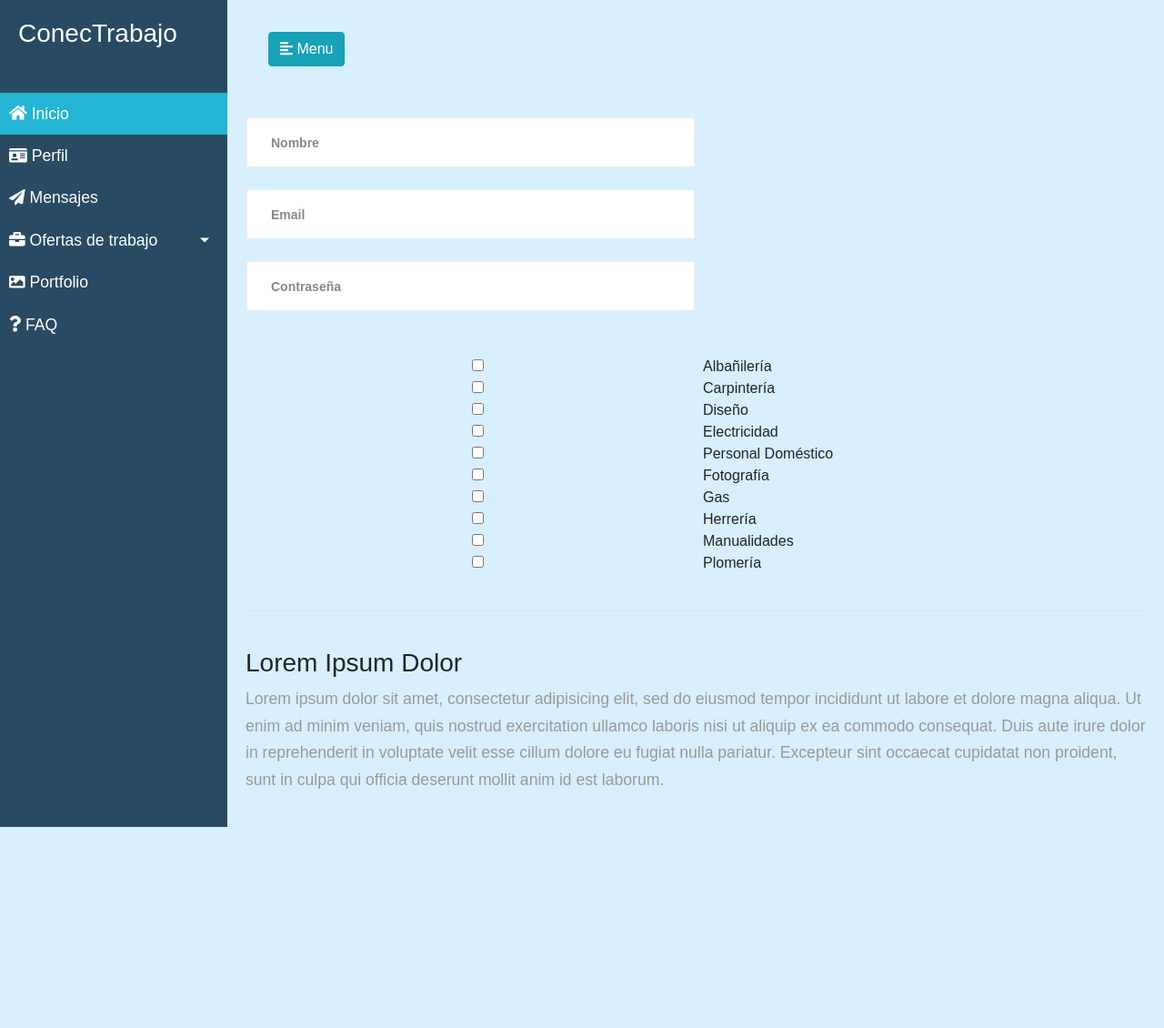
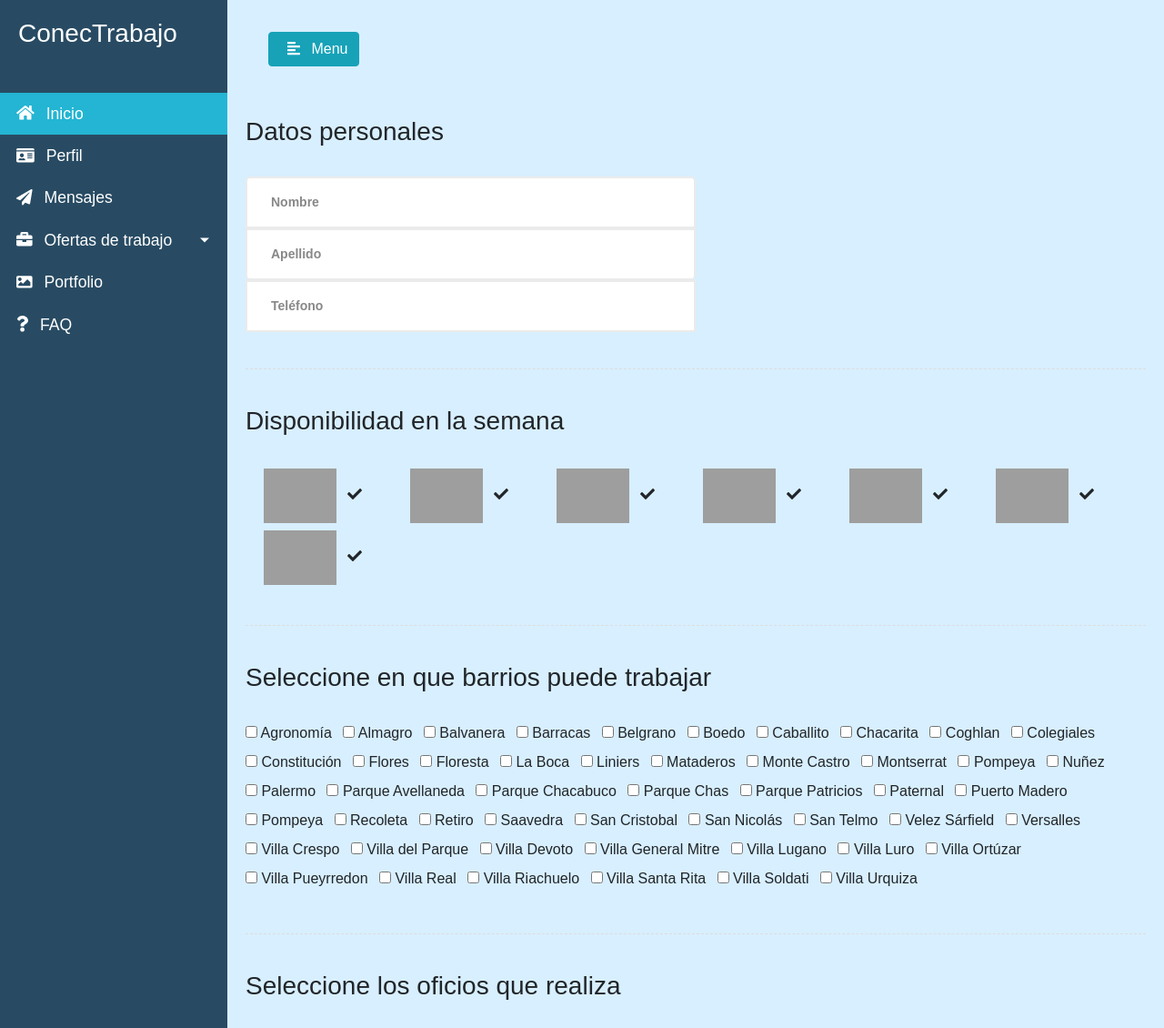
Before and after one commit to Nide90/APP-COMMIT, a PHP site: page /editar-perfil.html in a window 1280 px wide. Shown: the top 1130 px of the page at 91% size. Before the commit the page ends 909 px from the top, so only its background shows below. Run offline with PHP 8.4, Linux system fonts and the light colour scheme; some libraries are stand-ins or nearby versions; grey boxes are pictures that could not be loaded.

Commit message:
Add files via upload

```diff
--- a/editar-perfil/editar-perfil.css
+++ b/editar-perfil/editar-perfil.css
@@ -261,19 +261,79 @@ a.article:hover {
     border-top-left-radius: 5px;
     border-top-right-radius: 5px; }
 
-  #contraseña {
+  #apellido {
     border-bottom-left-radius: 5px;
     border-bottom-right-radius: 5px; }
 
-  #email {
-    border: none;
-    border-left: solid 2px #ebebeb;
-    border-right: solid 2px #ebebeb; }
+    .check{
+        display: inline-block!important;
+        align-items: flex-start;
+        margin-right: 1vh !important;
+    }
 
-    .check{
-        display: inline !important;
-        padding-left: 1vh !important;
-        align-items: flex-start;
+    .elementos{
+        display: inline-block;
+    }
+
+    .oficios{
+        width: auto !important;
+    }
+
+    option{
+        width: 100%;
+        height: 2vh;
+        font-family: 'Noto Sans KR', sans-serif;
+        font-size: 16px;
+    }
+
+    .nopad {
+        padding-left: 2vh !important;
+        padding-right: 2vh !important;
+        display: inline-block !important;
+        width: auto !important;
+    }
+
+    .disponibilidad{
+    padding: 0 !important;
+    margin-left: 0 !important;
+    }
+
+    /*image gallery*/
+    .image-checkbox {
+        cursor: pointer;
+        box-sizing: border-box;
+        -moz-box-sizing: border-box;
+        -webkit-box-sizing: border-box;
+        border: 4px solid transparent;
+        margin-bottom: 0;
+        outline: 0;
+    }
+    .image-checkbox input[type="checkbox"] {
+        display: none;
+    }
+
+    .image-checkbox-checked {
+        border-color: #284B63;
+    }
+    .image-checkbox .fa {
+      position: absolute;
+      color: #284B63;
+      background-color: #fff;
+      padding: 10px;
+      top: 0;
+      right: 0;
+    }
+    .image-checkbox-checked .fa {
+      display: block !important;
+    }
+
+    svg{
+        margin-left: 1vh !important;
+        margin-right: 1vh !important;
+    }
+
+    .calendario{
+        width: 10vh !important;
     }
 
 /* ---------------------------------------------------
--- a/editar-perfil/editar-perfil.html
+++ b/editar-perfil/editar-perfil.html
@@ -12,11 +12,11 @@
         integrity="sha384-9gVQ4dYFwwWSjIDZnLEWnxCjeSWFphJiwGPXr1jddIhOegiu1FwO5qRGvFXOdJZ4" crossorigin="anonymous">
     <link rel="stylesheet" href="editar-perfil.css">
     <script defer src="https://use.fontawesome.com/releases/v5.0.13/js/solid.js"
-        integrity="sha384-tzzSw1/Vo+0N5UhStP3bvwWPq+uvzCMfrN1fEFe+xBmv1C/AtVX5K0uZtmcHitFZ"
-        crossorigin="anonymous"></script>
+        integrity="sha384-tzzSw1/Vo+0N5UhStP3bvwWPq+uvzCMfrN1fEFe+xBmv1C/AtVX5K0uZtmcHitFZ" crossorigin="anonymous">
+    </script>
     <script defer src="https://use.fontawesome.com/releases/v5.0.13/js/fontawesome.js"
-        integrity="sha384-6OIrr52G08NpOFSZdxxz1xdNSndlD4vdcf/q2myIUVO0VsqaGHJsB0RaBE01VTOY"
-        crossorigin="anonymous"></script>
+        integrity="sha384-6OIrr52G08NpOFSZdxxz1xdNSndlD4vdcf/q2myIUVO0VsqaGHJsB0RaBE01VTOY" crossorigin="anonymous">
+    </script>
 
 </head>
 
@@ -92,58 +92,237 @@
                 </div>
             </nav>
 
+            <h3>Datos personales</h3>
+
+            <br>
+
             <div class="form-textbox">
                 <label for="nombre">Nombre</label>
                 <input type="textarea" name="nombre" id="nombre" />
             </div>
-            <br>
+
             <div class="form-textbox">
-                <label for="email">Email</label>
-                <input type="text" name="email" id="email" />
-            </div>
-            <br>
-            <div class="form-textbox">
-                <label for="contraseña">Contraseña</label>
-                <input type="text" name="contraseña" id="contraseña" />
-            </div>
-            <br><br>
-            <div class="checkbox">
-                <label class="check"><input type="checkbox" value="">Albañilería</label>
-                <label class="check"><input type="checkbox" value="">Carpintería</label>
-                <label class="check"><input type="checkbox" value="">Diseño</label>
-                <label class="check"><input type="checkbox" value="">Electricidad</label>
-                <label class="check"><input type="checkbox" value="">Personal Doméstico</label>
-                <label class="check"><input type="checkbox" value="">Fotografía</label>
-                <label class="check"><input type="checkbox" value="">Gas</label>
-                <label class="check"><input type="checkbox" value="">Herrería</label>
-                <label class="check"><input type="checkbox" value="">Manualidades</label>
-                <label class="check"><input type="checkbox" value="">Plomería</label>
+                <label for="apellido">Apellido</label>
+                <input type="textarea" name="apellido" id="apellido" />
             </div>
 
+            <div class="form-textbox">
+                <label for="telefono">Teléfono</label>
+                <input type="tel" name="telefono" id="telefono" />
+            </div>
 
             <div class="line"></div>
 
-            <h3>Lorem Ipsum Dolor</h3>
-            <p>Lorem ipsum dolor sit amet, consectetur adipisicing elit, sed do eiusmod tempor incididunt ut labore et
-                dolore magna aliqua. Ut enim ad minim veniam, quis nostrud exercitation ullamco laboris nisi ut aliquip
-                ex ea commodo consequat. Duis aute irure dolor in reprehenderit in voluptate velit esse cillum dolore eu
-                fugiat nulla pariatur. Excepteur sint occaecat cupidatat non proident, sunt in culpa qui officia
-                deserunt mollit anim id est laborum.</p>
+            <h3>Disponibilidad en la semana</h3>
+
+            <br>
+
+            <div class="container disponibilidad">
+                <div class="col-xs-4 col-sm-3 col-md-2 nopad text-center">
+                    <label class="image-checkbox">
+                        <img class="img-responsive calendario" src=..\imagenes\LUNES.png />
+                        <input type="checkbox" name="image[]" value="" />
+                        <i class="fa fa-check hidden"></i>
+                    </label>
                 </div>
+                <div class="col-xs-4 col-sm-3 col-md-2 nopad text-center">
+                    <label class="image-checkbox">
+                        <img class="img-responsive calendario" src=..\imagenes\MARTES.png />
+                        <input type="checkbox" name="image[]" value="" />
+                        <i class="fa fa-check hidden"></i>
+                    </label>
+                </div>
+                <div class="col-xs-4 col-sm-3 col-md-2 nopad text-center">
+                    <label class="image-checkbox">
+                        <img class="img-responsive calendario" src=..\imagenes\MIERCOLES.png />
+                        <input type="checkbox" name="image[]" value="" />
+                        <i class="fa fa-check hidden"></i>
+                    </label>
+                </div>
+                <div class="col-xs-4 col-sm-3 col-md-2 nopad text-center">
+                    <label class="image-checkbox">
+                        <img class="img-responsive calendario" src=..\imagenes\JUEVES.png />
+                        <input type="checkbox" name="image[]" value="" />
+                        <i class="fa fa-check hidden"></i>
+                    </label>
+                </div>
+                <div class="col-xs-4 col-sm-3 col-md-2 nopad text-center">
+                    <label class="image-checkbox">
+                        <img class="img-responsive calendario" src=..\imagenes\VIERNES.png />
+                        <input type="checkbox" name="image[]" value="" />
+                        <i class="fa fa-check hidden"></i>
+                    </label>
+                </div>
+                <div class="col-xs-4 col-sm-3 col-md-2 nopad text-center">
+                    <label class="image-checkbox">
+                        <img class="img-responsive calendario" src=..\imagenes\SABADO.png />
+                        <input type="checkbox" name="image[]" value="" />
+                        <i class="fa fa-check hidden"></i>
+                    </label>
+                </div>
+                <div class="col-xs-4 col-sm-3 col-md-2 nopad text-center">
+                    <label class="image-checkbox">
+                        <img class="img-responsive calendario" src=..\imagenes\DOMINGO.png />
+                        <input type="checkbox" name="image[]" value="" />
+                        <i class="fa fa-check hidden"></i>
+                    </label>
+                </div>
+
+            </div>
+
+            <div class="line"></div>
+
+            <h3>Seleccione en que barrios puede trabajar</h3>
+
+            <br>
+
+            <div class="checkbox">
+                <div class="elementos"><label class="check"><input type="checkbox" class="oficios" value=""> Agronomía
+                    </label></div>
+                <div class="elementos"><label class="check"><input type="checkbox" class="oficios" value=""> Almagro
+                    </label></div>
+                <div class="elementos"><label class="check"><input type="checkbox" class="oficios" value=""> Balvanera
+                    </label></div>
+                <div class="elementos"><label class="check"><input type="checkbox" class="oficios" value=""> Barracas
+                    </label></div>
+                <div class="elementos"><label class="check"><input type="checkbox" class="oficios" value=""> Belgrano
+                    </label></div>
+                <div class="elementos"><label class="check"><input type="checkbox" class="oficios" value=""> Boedo
+                    </label></div>
+                <div class="elementos"><label class="check"><input type="checkbox" class="oficios" value=""> Caballito
+                    </label></div>
+                <div class="elementos"><label class="check"><input type="checkbox" class="oficios" value=""> Chacarita
+                    </label></div>
+                <div class="elementos"><label class="check"><input type="checkbox" class="oficios" value=""> Coghlan
+                    </label></div>
+                <div class="elementos"><label class="check"><input type="checkbox" class="oficios" value=""> Colegiales
+                    </label></div>
+                <div class="elementos"><label class="check"><input type="checkbox" class="oficios" value="">
+                        Constitución </label></div>
+                <div class="elementos"><label class="check"><input type="checkbox" class="oficios" value=""> Flores
+                    </label></div>
+                <div class="elementos"><label class="check"><input type="checkbox" class="oficios" value=""> Floresta
+                    </label></div>
+                <div class="elementos"><label class="check"><input type="checkbox" class="oficios" value=""> La Boca
+                    </label></div>
+                <div class="elementos"><label class="check"><input type="checkbox" class="oficios" value=""> Liniers
+                    </label></div>
+                <div class="elementos"><label class="check"><input type="checkbox" class="oficios" value=""> Mataderos
+                    </label></div>
+                <div class="elementos"><label class="check"><input type="checkbox" class="oficios" value=""> Monte
+                        Castro </label></div>
+                <div class="elementos"><label class="check"><input type="checkbox" class="oficios" value=""> Montserrat
+                    </label></div>
+                <div class="elementos"><label class="check"><input type="checkbox" class="oficios" value=""> Pompeya
+                    </label></div>
+                <div class="elementos"><label class="check"><input type="checkbox" class="oficios" value=""> Nuñez
+                    </label></div>
+                <div class="elementos"><label class="check"><input type="checkbox" class="oficios" value=""> Palermo
+                    </label></div>
+                <div class="elementos"><label class="check"><input type="checkbox" class="oficios" value=""> Parque
+                        Avellaneda </label></div>
+                <div class="elementos"><label class="check"><input type="checkbox" class="oficios" value=""> Parque
+                        Chacabuco </label></div>
+                <div class="elementos"><label class="check"><input type="checkbox" class="oficios" value=""> Parque Chas
+                    </label></div>
+                <div class="elementos"><label class="check"><input type="checkbox" class="oficios" value=""> Parque
+                        Patricios </label></div>
+                <div class="elementos"><label class="check"><input type="checkbox" class="oficios" value=""> Paternal
+                    </label></div>
+                <div class="elementos"><label class="check"><input type="checkbox" class="oficios" value=""> Puerto
+                        Madero </label></div>
+                <div class="elementos"><label class="check"><input type="checkbox" class="oficios" value=""> Pompeya
+                    </label></div>
+                <div class="elementos"><label class="check"><input type="checkbox" class="oficios" value=""> Recoleta
+                    </label></div>
+                <div class="elementos"><label class="check"><input type="checkbox" class="oficios" value=""> Retiro
+                    </label></div>
+                <div class="elementos"><label class="check"><input type="checkbox" class="oficios" value=""> Saavedra
+                    </label></div>
+                <div class="elementos"><label class="check"><input type="checkbox" class="oficios" value=""> San
+                        Cristobal </label></div>
+                <div class="elementos"><label class="check"><input type="checkbox" class="oficios" value=""> San Nicolás
+                    </label></div>
+                <div class="elementos"><label class="check"><input type="checkbox" class="oficios" value=""> San Telmo
+                    </label></div>
+                <div class="elementos"><label class="check"><input type="checkbox" class="oficios" value=""> Velez
+                        Sárfield </label></div>
+                <div class="elementos"><label class="check"><input type="checkbox" class="oficios" value=""> Versalles
+                    </label></div>
+                <div class="elementos"><label class="check"><input type="checkbox" class="oficios" value=""> Villa
+                        Crespo </label></div>
+                <div class="elementos"><label class="check"><input type="checkbox" class="oficios" value=""> Villa del
+                        Parque </label></div>
+                <div class="elementos"><label class="check"><input type="checkbox" class="oficios" value=""> Villa
+                        Devoto </label></div>
+                <div class="elementos"><label class="check"><input type="checkbox" class="oficios" value=""> Villa
+                        General Mitre </label></div>
+                <div class="elementos"><label class="check"><input type="checkbox" class="oficios" value=""> Villa
+                        Lugano </label></div>
+                <div class="elementos"><label class="check"><input type="checkbox" class="oficios" value=""> Villa Luro
+                    </label></div>
+                <div class="elementos"><label class="check"><input type="checkbox" class="oficios" value=""> Villa
+                        Ortúzar </label></div>
+                <div class="elementos"><label class="check"><input type="checkbox" class="oficios" value=""> Villa
+                        Pueyrredon </label></div>
+                <div class="elementos"><label class="check"><input type="checkbox" class="oficios" value=""> Villa Real
+                    </label></div>
+                <div class="elementos"><label class="check"><input type="checkbox" class="oficios" value=""> Villa
+                        Riachuelo </label></div>
+                <div class="elementos"><label class="check"><input type="checkbox" class="oficios" value=""> Villa Santa
+                        Rita </label></div>
+                <div class="elementos"><label class="check"><input type="checkbox" class="oficios" value=""> Villa
+                        Soldati </label></div>
+                <div class="elementos"><label class="check"><input type="checkbox" class="oficios" value=""> Villa
+                        Urquiza </label></div>
+            </div>
+
+            <div class="line"></div>
+
+            <h3>Seleccione los oficios que realiza</h3>
+
+            <br>
+
+            <div class="checkbox">
+                <div class="elementos"><label class="check"><input type="checkbox" class="oficios" value=""> Albañilería
+                    </label></div>
+                <div class="elementos"><label class="check"><input type="checkbox" class="oficios" value=""> Carpintería
+                    </label></div>
+                <div class="elementos"><label class="check"><input type="checkbox" class="oficios" value=""> Diseño
+                    </label></div>
+                <div class="elementos"><label class="check"><input type="checkbox" class="oficios" value="">
+                        Electricidad </label></div>
+                <div class="elementos"><label class="check"><input type="checkbox" class="oficios" value=""> Personal
+                        Doméstico </label></div>
+                <div class="elementos"><label class="check"><input type="checkbox" class="oficios" value=""> Fotografía
+                    </label></div>
+                <div class="elementos"><label class="check"><input type="checkbox" class="oficios" value=""> Gas
+                    </label></div>
+                <div class="elementos"><label class="check"><input type="checkbox" class="oficios" value=""> Herrería
+                    </label></div>
+                <div class="elementos"><label class="check"><input type="checkbox" class="oficios" value=""> Limpieza
+                    </label></div>
+                <div class="elementos"><label class="check"><input type="checkbox" class="oficios" value="">
+                        Manualidades </label></div>
+                <div class="elementos"><label class="check"><input type="checkbox" class="oficios" value=""> Plomería
+                    </label></div>
+            </div>
+
+            <div class="line"></div>
         </div>
 
         <!-- jQuery CDN - Slim version (=without AJAX) -->
         <script src="https://code.jquery.com/jquery-3.3.1.slim.min.js"
-        integrity="sha384-q8i/X+965DzO0rT7abK41JStQIAqVgRVzpbzo5smXKp4YfRvH+8abtTE1Pi6jizo"
-        crossorigin="anonymous"></script>
+            integrity="sha384-q8i/X+965DzO0rT7abK41JStQIAqVgRVzpbzo5smXKp4YfRvH+8abtTE1Pi6jizo" crossorigin="anonymous">
+        </script>
         <!-- Popper.JS -->
         <script src="https://cdnjs.cloudflare.com/ajax/libs/popper.js/1.14.0/umd/popper.min.js"
-        integrity="sha384-cs/chFZiN24E4KMATLdqdvsezGxaGsi4hLGOzlXwp5UZB1LY//20VyM2taTB4QvJ"
-        crossorigin="anonymous"></script>
+            integrity="sha384-cs/chFZiN24E4KMATLdqdvsezGxaGsi4hLGOzlXwp5UZB1LY//20VyM2taTB4QvJ" crossorigin="anonymous">
+        </script>
         <!-- Bootstrap JS -->
         <script src="https://stackpath.bootstrapcdn.com/bootstrap/4.1.0/js/bootstrap.min.js"
-        integrity="sha384-uefMccjFJAIv6A+rW+L4AHf99KvxDjWSu1z9VI8SKNVmz4sk7buKt/6v9KI65qnm"
-        crossorigin="anonymous"></script>
+            integrity="sha384-uefMccjFJAIv6A+rW+L4AHf99KvxDjWSu1z9VI8SKNVmz4sk7buKt/6v9KI65qnm" crossorigin="anonymous">
+        </script>
         <script src="editar-perfil.js"></script>
 </body>
 
```
Also changed, not shown: editar-perfil/editar-perfil.js (+20 -0 lines). Lines whose indentation alone changed are shown as unchanged.
